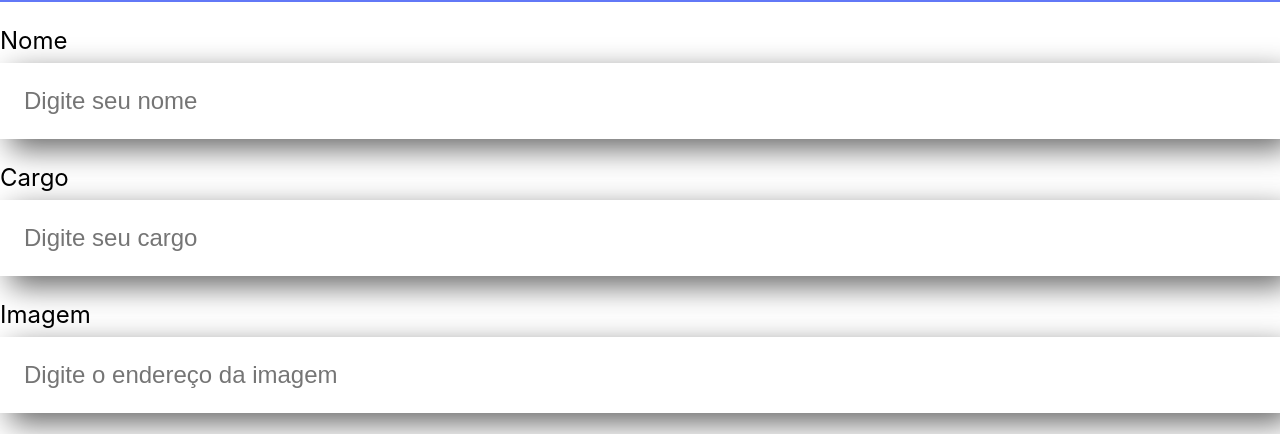
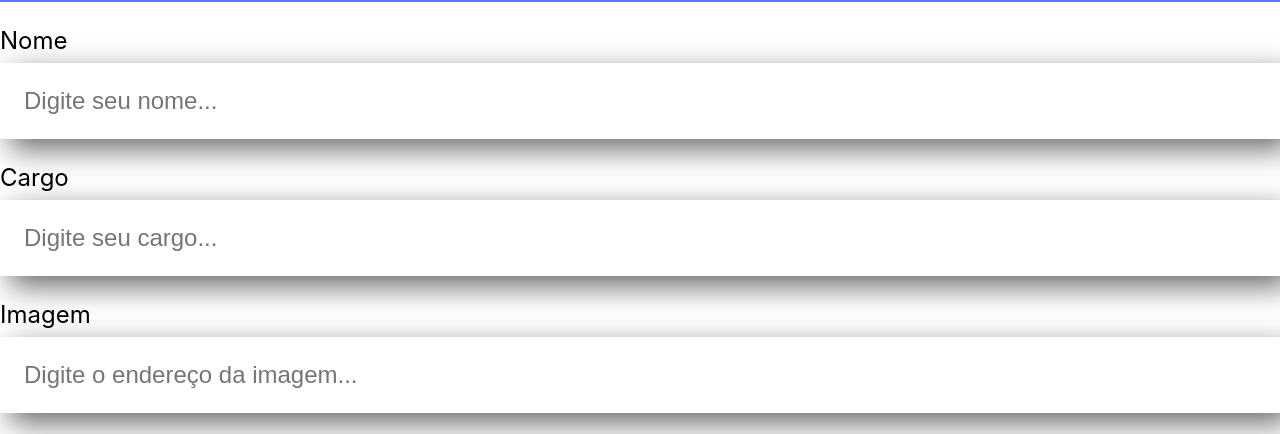
Before and after one commit to BCampanha/organo, a JavaScript app: page / in a window 1280 px wide. Shown: the part 496-930 px from the top of the page. Built offline with nearby package versions, Linux system fonts and the light colour scheme; the HTML template or start-up script is replaced by a standard one.

Commit message:
concatenação

```diff
--- a/src/componentes/CampoTexto/index.js
+++ b/src/componentes/CampoTexto/index.js
@@ -1,12 +1,15 @@
 import './CampoTexto.css'
 
 const CampoTexto = (props) => {
+
+  const placeholderModificada = `${props.placeholder}...`
+
   return(
     <div className="campo-texto">
       <label>
         {props.label}
       </label>
-      <input placeholder={props.placeholder}/>
+      <input placeholder={placeholderModificada}/>
     </div>
   )
 }
```
